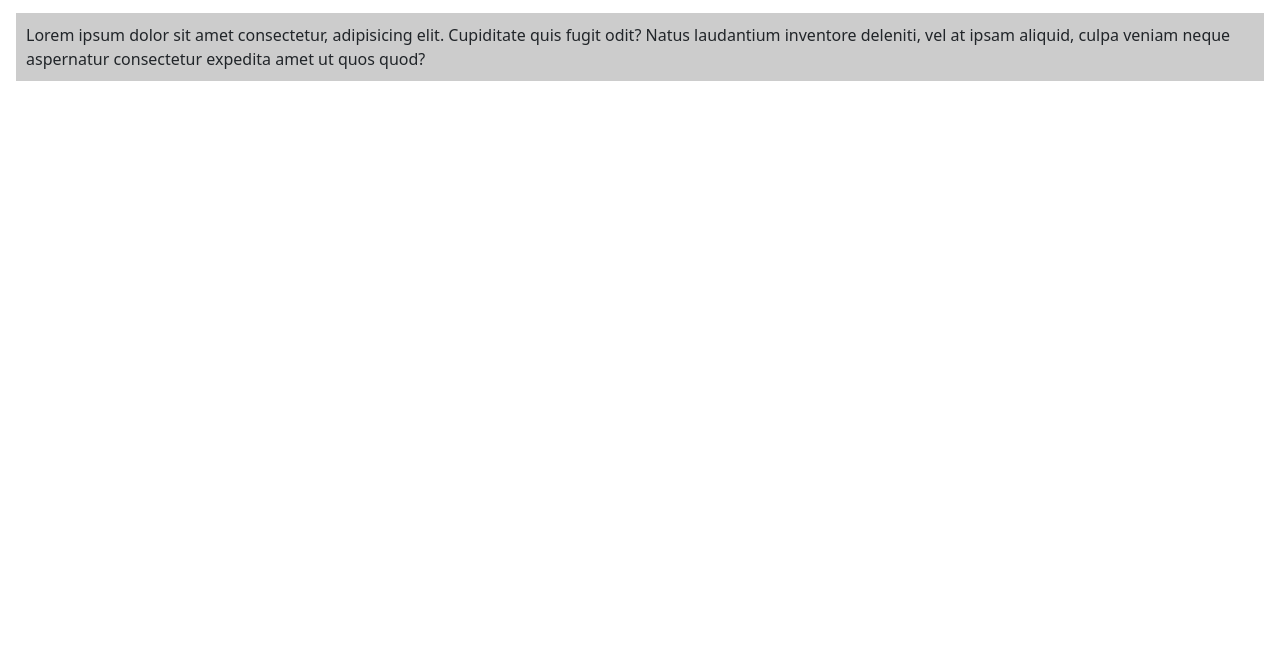
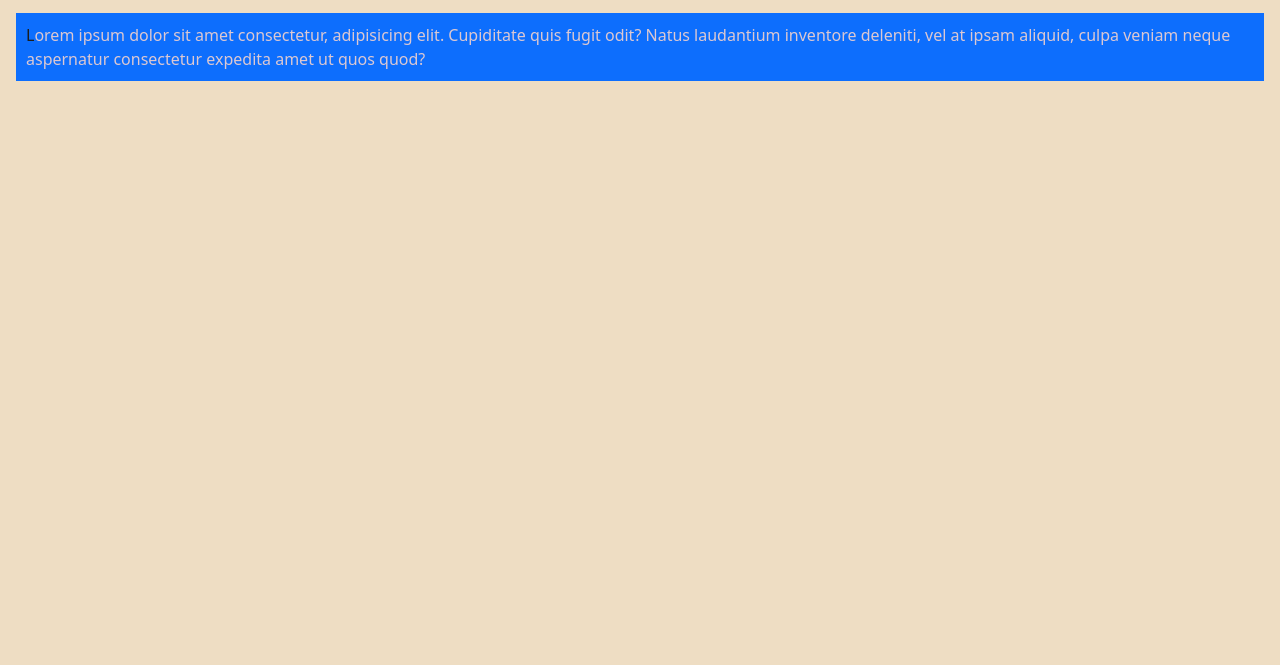
Before and after one commit to zherdvaleriy/project, a website built with Parcel: page src/index.html in a window 1280 px wide. Shown: the part 135-800 px from the top of the page. Built offline with nearby package versions, Linux system fonts and the light colour scheme.

Commit message:
scc files changed

```diff
--- a/src/styles/_variables.scss
+++ b/src/styles/_variables.scss
@@ -1,9 +1,9 @@
 // You can overwrite bootstrap default values here.
 // Refer node_modules/bootstrap/scss/_variables for a full list of variables.
 
-// $primary: #d97700;
-// $secondary: rgb(34, 255, 0);
-// $danger: #ff36ee;
+$primary: #d97700;
+ $secondary: rgb(34, 255, 0);
+  $danger: #ff36ee;
 
 // $grid-breakpoints: (
 //   xs: 0,
--- a/src/styles/main.scss
+++ b/src/styles/main.scss
@@ -11,12 +11,25 @@
 
 // Write your sass code here or import partials
 
+body{
+  background-color: rgb(238, 221, 195);
+
   h1 {
     color: tomato;
     text-align: center;
   }
   p{
-  background-color: #ccc;
+    background-color: $primary;
     margin: 1rem;
     padding: 10px;
+    color: rgb(220, 200, 210);
+
+    &::first-letter{
+      color: rgb(28, 29, 28);
     }
+  }
+  &::first-letter{
+    color: rgb(17, 0, 255);
+  }
+
+}
```
Lines whose indentation alone changed are shown as unchanged.
